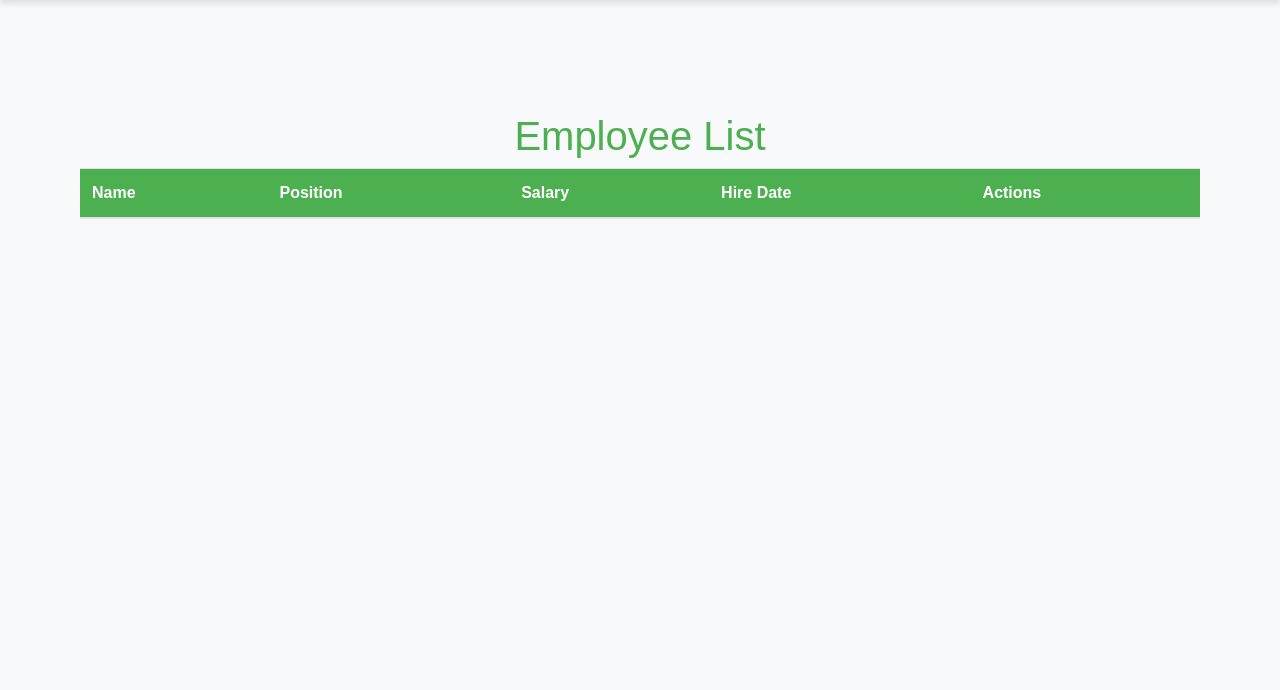
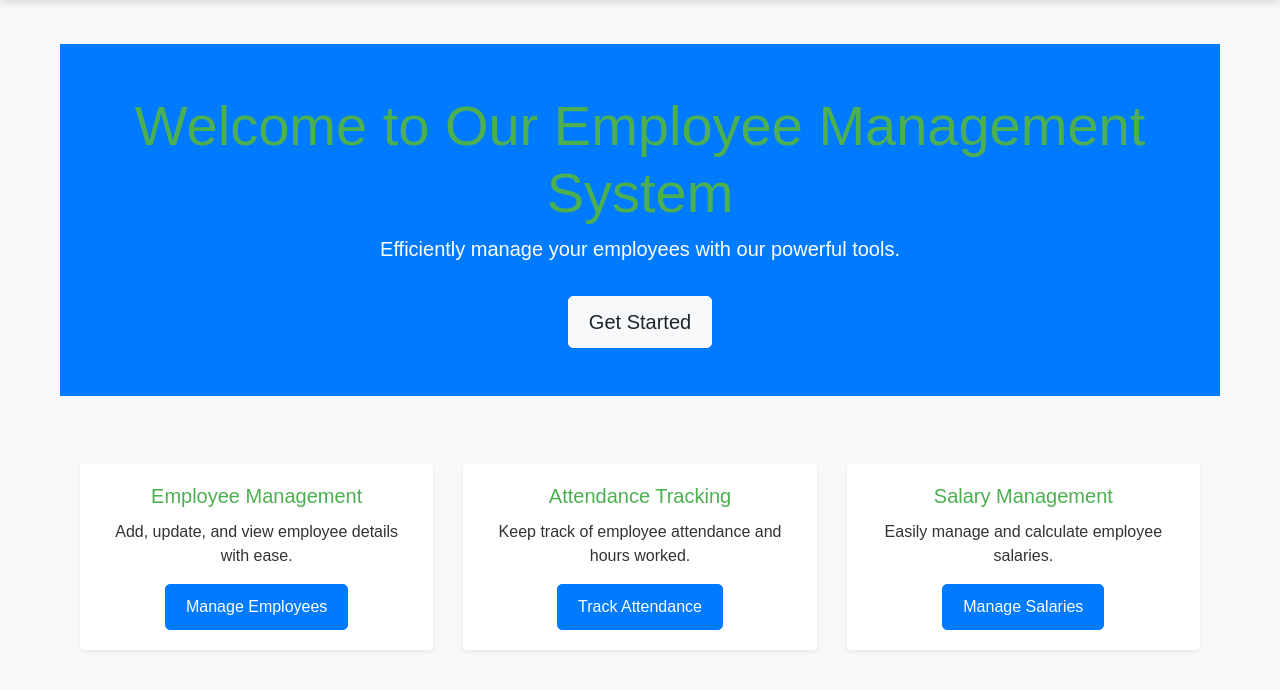
Before and after one commit to thamhtruomg04/Manage_System_Person, a Flask app: page / in a window 1280 px wide. Shown: the part 56-746 px from the top of the page. Run offline with Flask 3, Linux system fonts and the light colour scheme; lists and menus that the app fills with data are empty; some libraries are stand-ins or nearby versions.

Commit message:
responsive

```diff
--- a/app/main/routes.py
+++ b/app/main/routes.py
@@ -2,7 +2,6 @@ from flask import Blueprint, render_template
 
 main = Blueprint('main', __name__)
 
-@main.route("/")
-@main.route("/index")
-def index():
+@main.route('/')
+def home():
     return render_template('index.html', title='Home')
--- a/app/static/css/styles.css
+++ b/app/static/css/styles.css
@@ -155,3 +155,12 @@ h1, h2, h3, h4, h5, h6 {
     background-color: #4CAF50; /* Màu chủ đạo cho link phân trang đang hoạt động */
     border-color: #4CAF50;
 }
+
+
+/* Cài đặt cho nút nhỏ */
+.btn-xs {
+    padding: 5px 10px;
+    font-size: 12px;
+    line-height: 1.5;
+    border-radius: 3px;
+}
--- a/app/templates/base.html
+++ b/app/templates/base.html
@@ -9,11 +9,11 @@
 </head>
 <body>
     <nav class="navbar navbar-expand-lg navbar-light bg-light">
-        <a class="navbar-brand" href="#">Employee Management</a>
+        <a class="navbar-brand" href="{{ url_for('main.home') }}">Employee Management</a>
         <div class="collapse navbar-collapse">
             <ul class="navbar-nav mr-auto">
                 <li class="nav-item">
-                    <a class="nav-link" href="{{ url_for('main.index') }}">Home</a>
+                    <a class="nav-link" href="{{ url_for('main.home') }}">Home</a>
                 </li>
                 <li class="nav-item">
                     <a class="nav-link" href="{{ url_for('employees.list_employees') }}">Employees</a>
--- a/app/templates/index.html
+++ b/app/templates/index.html
@@ -1,39 +1,44 @@
 {% extends "base.html" %}
 
 {% block content %}
-<div class="container mt-5">
-    <h1 class="text-center">Employee List</h1>
-    <table class="table table-striped">
-        <thead>
-            <tr>
-                <th>Name</th>
-                <th>Position</th>
-                <th>Salary</th>
-                <th>Hire Date</th>
-                <th>Actions</th>
-            </tr>
-        </thead>
-        <tbody>
-            {% for employee in employees %}
-            <tr>
-                <td>{{ employee.name }}</td>
-                <td>{{ employee.position }}</td>
-                <td>{{ employee.salary }}</td>
-                <td>{{ employee.hire_date }}</td>
-                <td>
-                    {% if current_user.is_admin %}
-                    <a href="{{ url_for('employees.update_employee', employee_id=employee.id) }}" class="btn btn-warning btn-sm">Edit</a>
-                    <form action="{{ url_for('employees.delete_employee', employee_id=employee.id) }}" method="POST" style="display:inline;">
-                        <button type="submit" class="btn btn-danger btn-sm">Delete</button>
-                    </form>
-                    {% endif %}
-                </td>
-            </tr>
-            {% endfor %}
-        </tbody>
-    </table>
-    {% if current_user.is_admin %}
-    <a href="{{ url_for('employees.new_employee') }}" class="btn btn-primary">Add Employee</a>
-    {% endif %}
+<!-- Hero Section -->
+<div class="hero bg-primary text-white text-center py-5">
+    <h1 class="display-4">Welcome to Our Employee Management System</h1>
+    <p class="lead">Efficiently manage your employees with our powerful tools.</p>
+    <a href="{{ url_for('employees.new_employee') }}" class="btn btn-light btn-lg mt-3">Get Started</a>
 </div>
+
+<!-- Features Section -->
+<div class="container my-5">
+    <div class="row text-center">
+        <div class="col-md-4">
+            <div class="card border-0 shadow-sm">
+                <div class="card-body">
+                    <h5 class="card-title">Employee Management</h5>
+                    <p class="card-text">Add, update, and view employee details with ease.</p>
+                    <a href="{{ url_for('employees.list_employees') }}" class="btn btn-primary">Manage Employees</a>
+                </div>
+            </div>
+        </div>
+        <div class="col-md-4">
+            <div class="card border-0 shadow-sm">
+                <div class="card-body">
+                    <h5 class="card-title">Attendance Tracking</h5>
+                    <p class="card-text">Keep track of employee attendance and hours worked.</p>
+                    <a href="{{ url_for('employees.list_employees') }}" class="btn btn-primary">Track Attendance</a>
+                </div>
+            </div>
+        </div>
+        <div class="col-md-4">
+            <div class="card border-0 shadow-sm">
+                <div class="card-body">
+                    <h5 class="card-title">Salary Management</h5>
+                    <p class="card-text">Easily manage and calculate employee salaries.</p>
+                    <a href="{{ url_for('employees.list_employees') }}" class="btn btn-primary">Manage Salaries</a>
+                </div>
+            </div>
+        </div>
+    </div>
+</div>
+
 {% endblock %}
--- a/run.py
+++ b/run.py
@@ -1,11 +1,27 @@
+# from app import create_app, db
+# from app.models import User, Employee
+# from app.users.routes import users  # Đảm bảo bạn đang import đúng từ app.users
+
+# app = create_app()
+
+# # Đăng ký blueprint tại đây với tên duy nhất
+# app.register_blueprint(users, url_prefix='/users', name='users_bp')
+
+# if __name__ == '__main__':
+#     app.run(debug=True)
+
 from app import create_app, db
 from app.models import User, Employee
 from app.users.routes import users  # Đảm bảo bạn đang import đúng từ app.users
+from app.employees.routes import employees  # Import Blueprint employees
 
 app = create_app()
 
-# Đăng ký blueprint tại đây với tên duy nhất
+# Đăng ký blueprint users tại đây với tên duy nhất
 app.register_blueprint(users, url_prefix='/users', name='users_bp')
+
+# Đăng ký blueprint employees tại đây
+app.register_blueprint(employees, url_prefix='/employees', name='employees_bp')
 
 if __name__ == '__main__':
     app.run(debug=True)
```
Also changed, not shown: app/employees/forms.py (+13 -1 lines), app/employees/routes.py (+32 -21 lines), app/models.py (+14 -0 lines), app/templates/list_employees.html (+7 -7 lines), app/templates/manage_leave.html (added, +57 -0 lines), migrations/versions/5d93492b0157_add_leave_model.py (added, +38 -0 lines).
